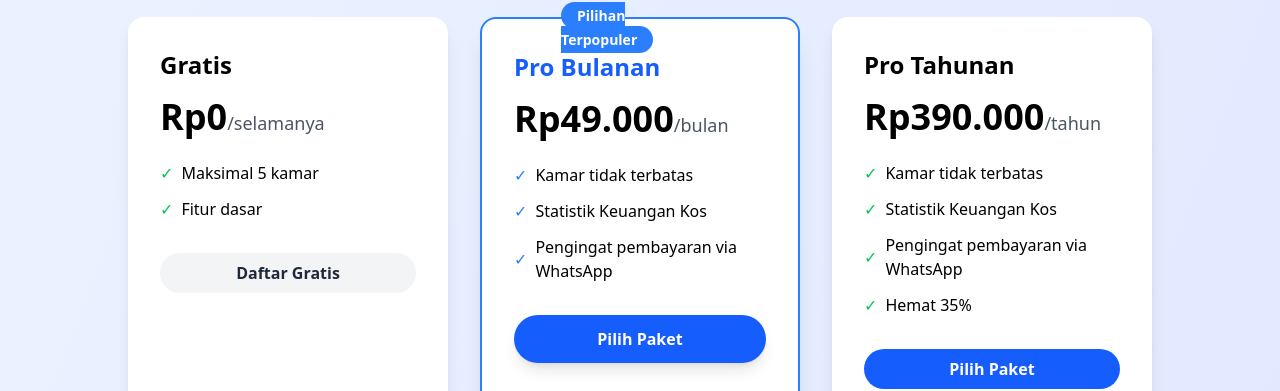
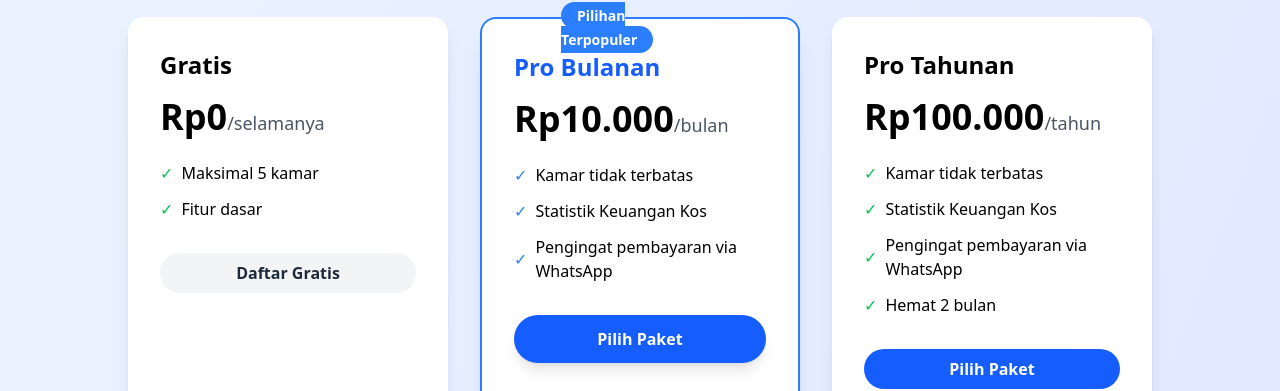
Before and after one commit to miftahudinsy/kosan-bapak, a Next.js app: page / in a window 1280 px wide. Shown: the part 1883-2274 px from the top of the page. Built offline with nearby package versions, Linux system fonts and the light colour scheme.

Commit message:
perbarui harga langganan Pro Bulanan dan Pro Tahunan serta ubah informasi hemat pada halaman utama

```diff
--- a/src/app/page.tsx
+++ b/src/app/page.tsx
@@ -276,7 +276,7 @@ const Home = () => {
                 Pro Bulanan
               </h3>
               <p className="text-4xl font-bold mb-6">
-                Rp49.000
+                Rp10.000
                 <span className="text-lg font-normal text-gray-600">
                   /bulan
                 </span>
@@ -304,7 +304,7 @@ const Home = () => {
             <div className="bg-white p-8 rounded-2xl shadow-lg sm:col-span-1 lg:col-span-1">
               <h3 className="text-2xl font-bold mb-4">Pro Tahunan</h3>
               <p className="text-4xl font-bold mb-6">
-                Rp390.000
+                Rp100.000
                 <span className="text-lg font-normal text-gray-600">
                   /tahun
                 </span>
@@ -324,7 +324,7 @@ const Home = () => {
                 </li>
                 <li className="flex items-center">
                   <span className="text-green-500 mr-2">✓</span>
-                  Hemat 35%
+                  Hemat 2 bulan
                 </li>
               </ul>
               <button className="w-full bg-blue-600 text-white py-2 rounded-full font-semibold hover:bg-blue-700">
```
